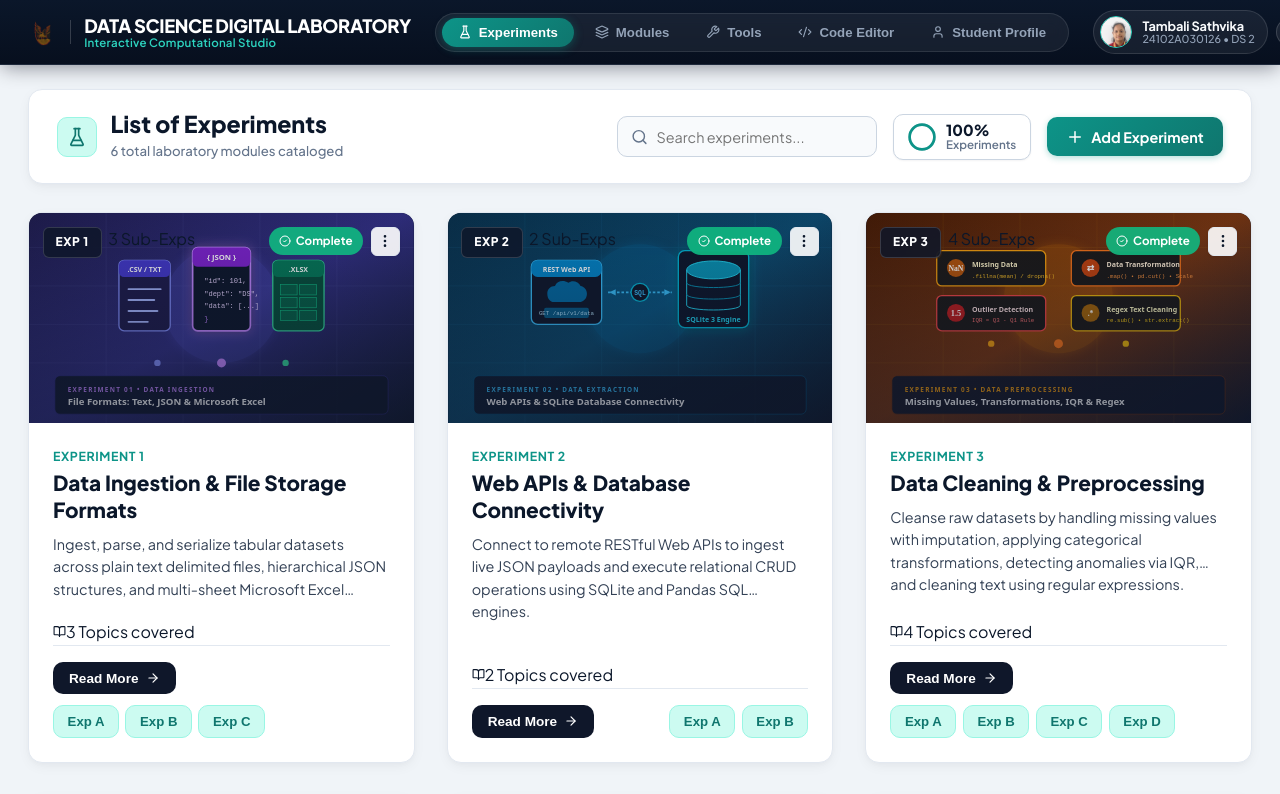
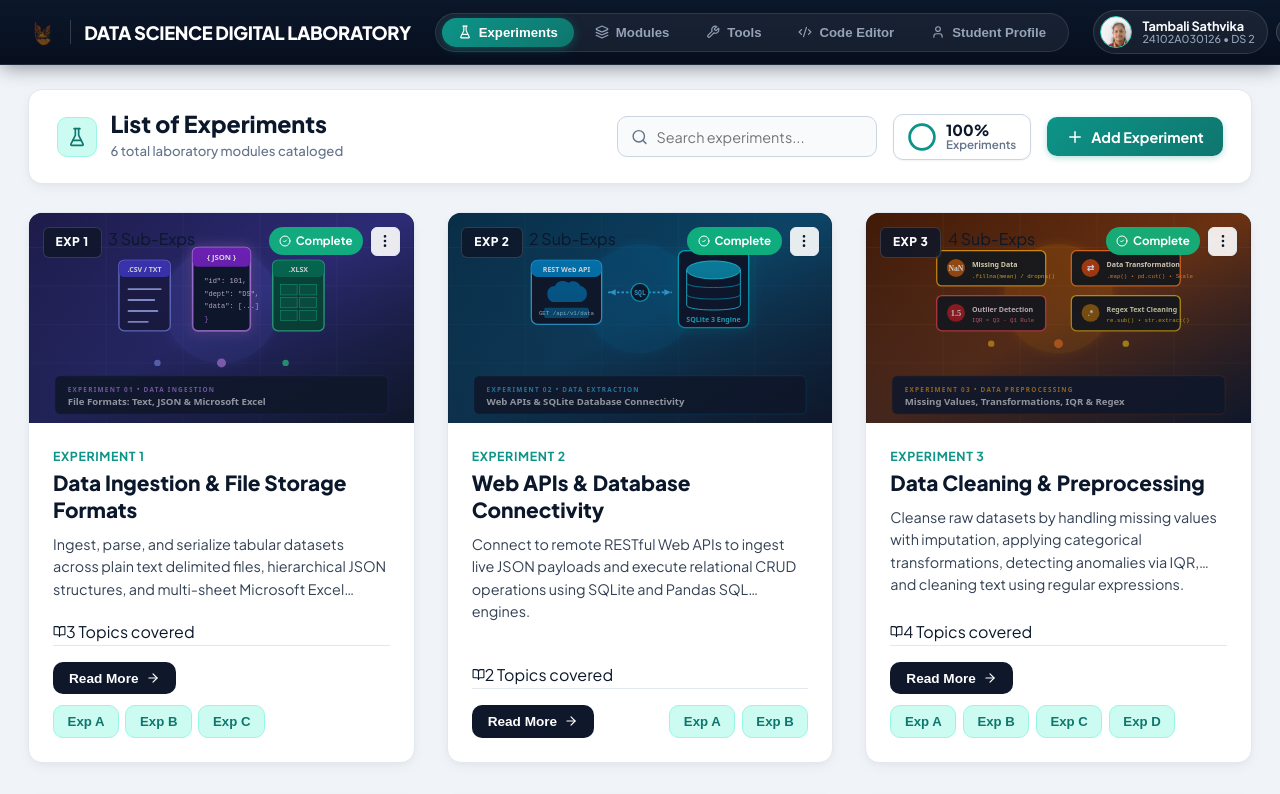
Before and after one commit to tambalisathvika/DataScience-lab, a React (Vite) app: page / in a window 1280 px wide. Shown: the top 794 px of the page. Built offline with nearby package versions, Linux system fonts and the light colour scheme.

Commit message:
fix: remove Interactive Computational Studio subtitle from Navbar branding

```diff
--- a/src/components/Navbar.jsx
+++ b/src/components/Navbar.jsx
@@ -20,7 +20,6 @@ export default function Navbar({ activeTab, onSelectTab, student, onEditStudent
           <div className="header-brand-divider" />
           <div className="header-brand-text">
             <span className="header-brand-title">DATA SCIENCE DIGITAL LABORATORY</span>
-            <span className="header-brand-subtitle">Interactive Computational Studio</span>
           </div>
         </div>
 
```
